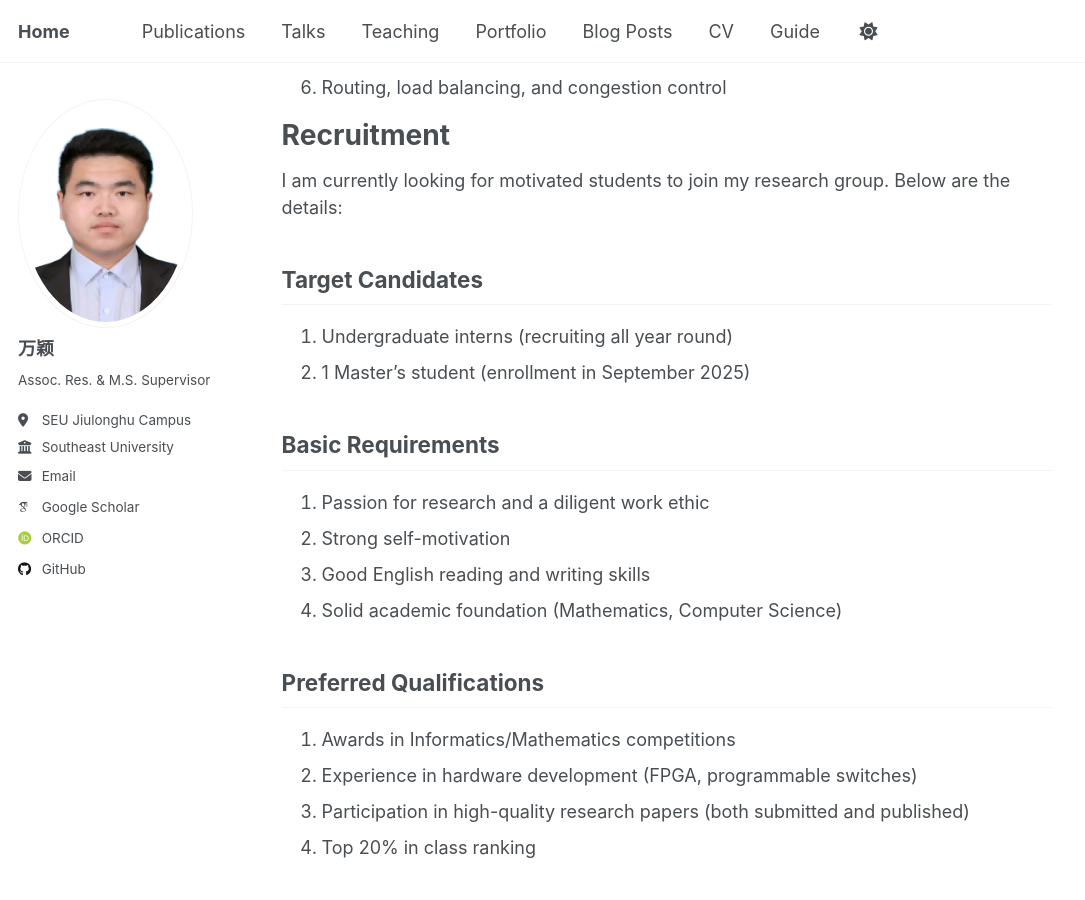
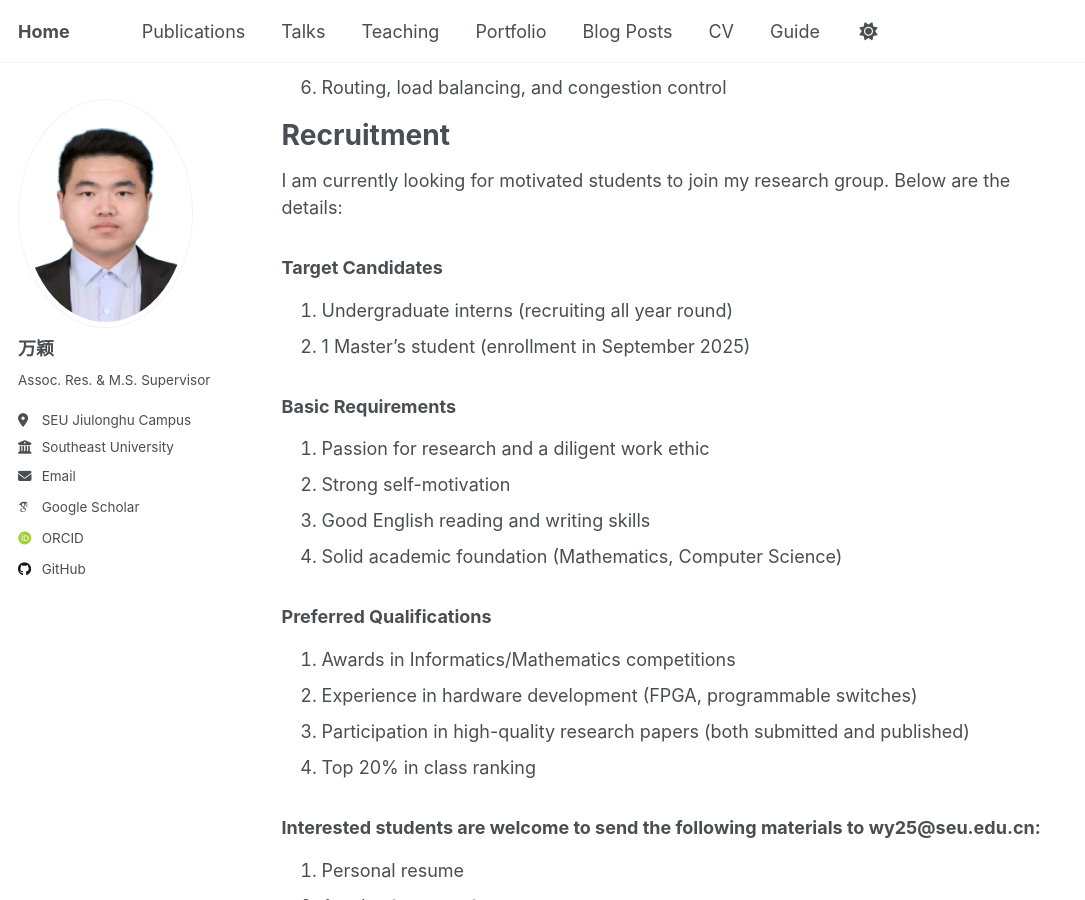
Before and after one commit to wany16/wany16.github.io, a Jekyll site: the page built from _pages/about.md, in a window 1280 px wide and 900 px high, scrolled down 565 px. Shown: the whole window, without its empty margins (0-1085 px from the left). Built offline with Jekyll 4.4.1, drawn with Linux system fonts in a browser that asks for light colours; some web fonts are replaced.

Commit message:
Initial commit for example

```diff
--- a/_pages/about.md
+++ b/_pages/about.md
@@ -27,27 +27,23 @@ Recruitment
 I am currently looking for motivated students to join my research group.
 Below are the details:
 
-Target Candidates
-------
+### Target Candidates
 1. Undergraduate interns (recruiting all year round)
 1. 1 Master's student (enrollment in September 2025)
 
-Basic Requirements
-------
+### Basic Requirements
 1. Passion for research and a diligent work ethic
 2. Strong self-motivation
 3. Good English reading and writing skills
 4. Solid academic foundation (Mathematics, Computer Science)
 
-Preferred Qualifications
-------
+### Preferred Qualifications
 1. Awards in Informatics/Mathematics competitions
 1. Experience in hardware development (FPGA, programmable switches)
 1. Participation in high-quality research papers (both submitted and published)
 1. Top 20% in class ranking
 
-Interested students are welcome to send the following materials to wy25@seu.edu.cn:
-------
+### Interested students are welcome to send the following materials to wy25@seu.edu.cn:
 1. Personal resume
 1. Academic transcript
 1. Award certificates (if any)
```
